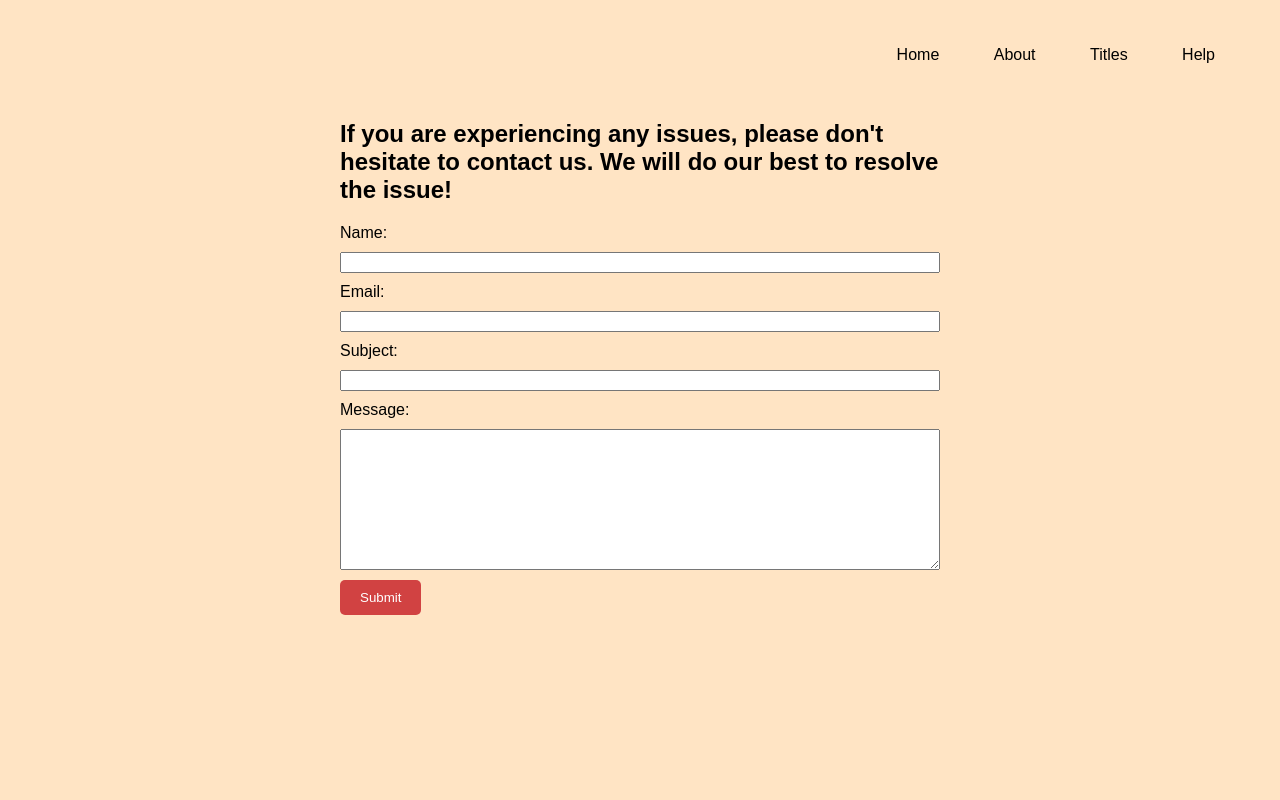
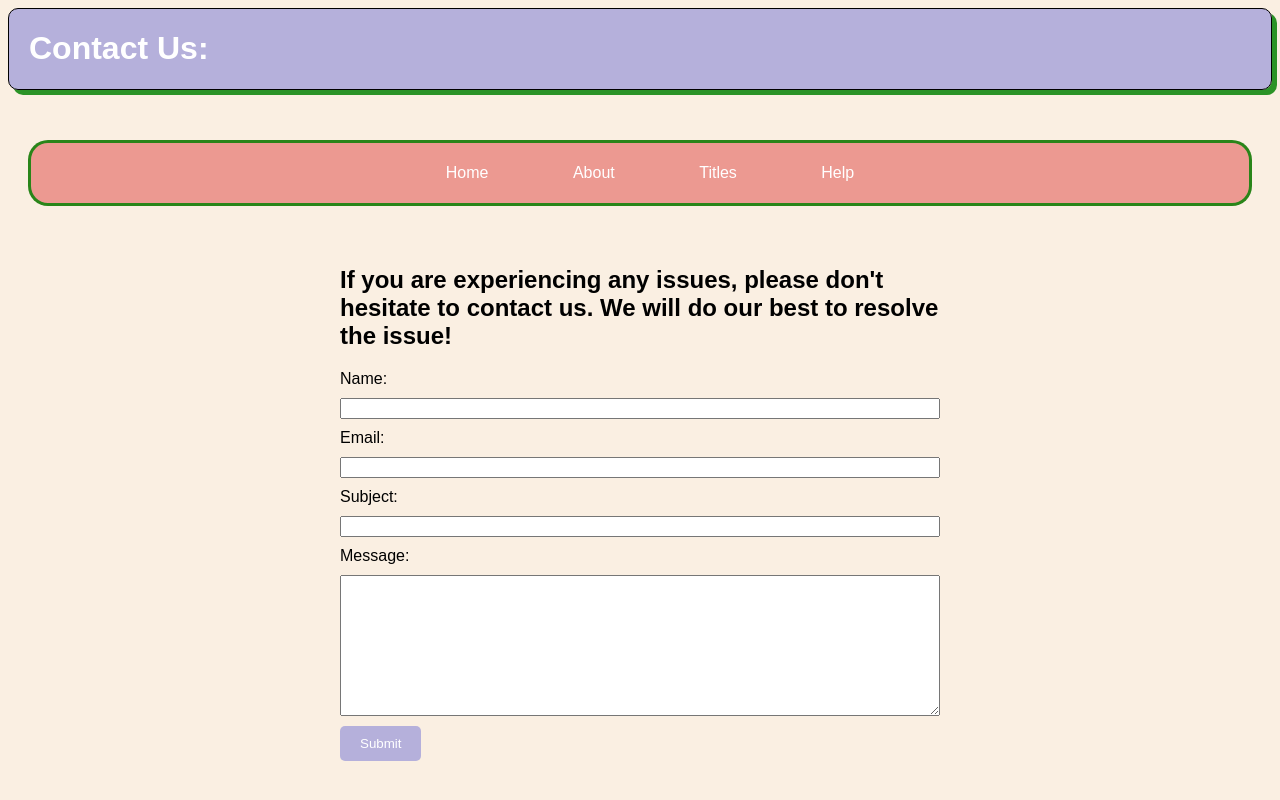
Before and after one commit to mishalraiii/Jikan-Project-, a plain HTML site: page Help.html in a window 1280 px wide. Drawn offline with Linux system fonts and the light colour scheme.

Commit message:
Update Help.html

```diff
--- a/Help.html
+++ b/Help.html
@@ -1,38 +1,52 @@
 <!DOCTYPE html>
 <html>
 <head>
-    <title>Help</title>
+    <title>Help Form</title>
     <style>
         body {
-            margin: 0;
-            background-color: bisque;
+            background-color: hsla(32, 71%, 75%, 0.258);
             font-family: fantasy;
         }
 
+        #header {
+        border: 1px solid;
+        border-radius: 10px;
+        background-color: hsla(240, 50%, 68%, 0.588);
+        margin-bottom: 50px;
+        box-shadow: 5px 5px hsla(120, 100%, 25%, 0.826) ;
+    }
+
+    #head{
+    margin-left: 20px;
+    color: #ffffff;
+}
+
         nav {
-            text-align:end;
-            color: black;
-            padding: 20px;
-            margin: 10px;
+            display: flex;
+        justify-content: center;
+        border-radius: 20px;
+        border: 3px solid hsla(120, 100%, 25%, 0.826);
+        background-color: hsla(0, 74%, 49%, 0.414);
+        padding: 5px;
+        margin: 20px 20px 60px;
         }
-        nav ul {
-            list-style-type: none;
-            padding: 0;
-        }
+
         nav ul li {
             display: inline;
             margin-right: 20px;
         }
+
         nav ul li a {
-            color: black;
-            text-decoration: none;
-            padding: 10px 15px;
-            border-radius: 5px;
-        }
-        nav ul li a:hover {
-            background-color: rgb(192, 236, 204);
+        text-decoration: none;
+        list-style-type: none;
+        padding: 10px 30px;
+        color: white;
+        border-radius: 20px;
         }
 
+        nav ul li a:hover {
+           background-color: rgba(152, 152, 152, 0.569);
+        }
         form {
             margin: 0 auto;
             width: 80%;
@@ -45,7 +59,7 @@
             box-sizing: border-box;
         }
         input[type="submit"] {
-            background-color: rgb(209, 66, 66);
+            background-color: hsla(240, 50%, 68%, 0.588);
             color: white;
             padding: 10px 20px;
             border: none;
@@ -54,16 +68,19 @@
             transition: background-color 0.3s;
         }
         input[type="submit"]:hover {
-            background-color: rgb(212, 143, 143);
+            background-color: rgba(152, 152, 152, 0.569);
         }
     </style>
 </head>
 <body>
+    <div id="header">
+        <h1 id="head"> Contact Us:</h1>
+    </div>
     <nav>
         <ul>
             <li><a href="#">Home</a></li>
             <li><a href="#">About</a></li>
-            <li><a href="#">Titles</a></li>
+            <li><a href="jikan.html">Titles</a></li>
             <li><a href="Help.html">Help</a></li>
         </ul>
     </nav>
@@ -81,7 +98,7 @@
     </form>
     <script>
        document.getElementById("contactForm").addEventListener("submit", function(event) {
-            event.preventDefault();
+            event.preventDefault(); // Prevent default form submission
             if(validateForm()) {
                 window.location.href = "Submit.html";
             }
```
